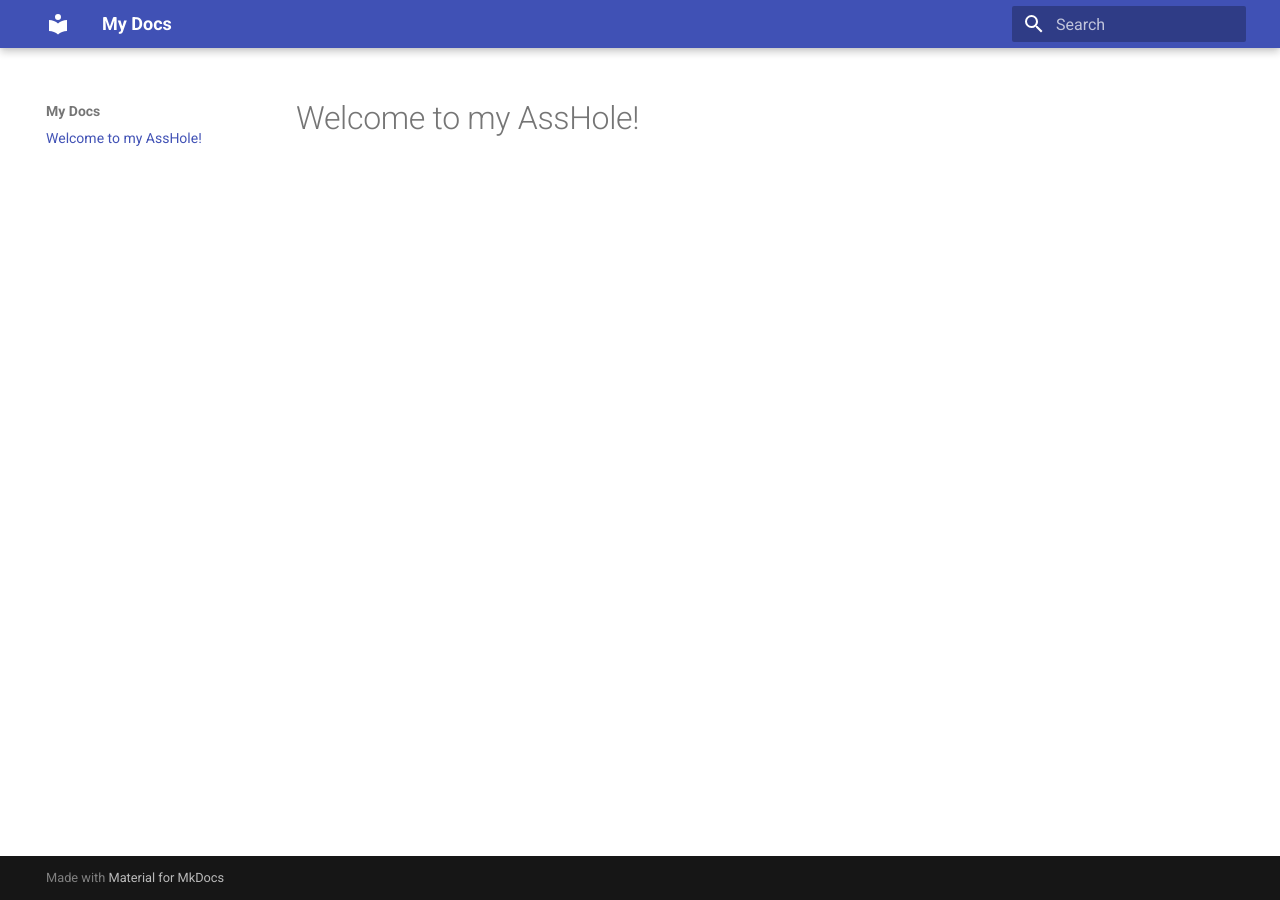
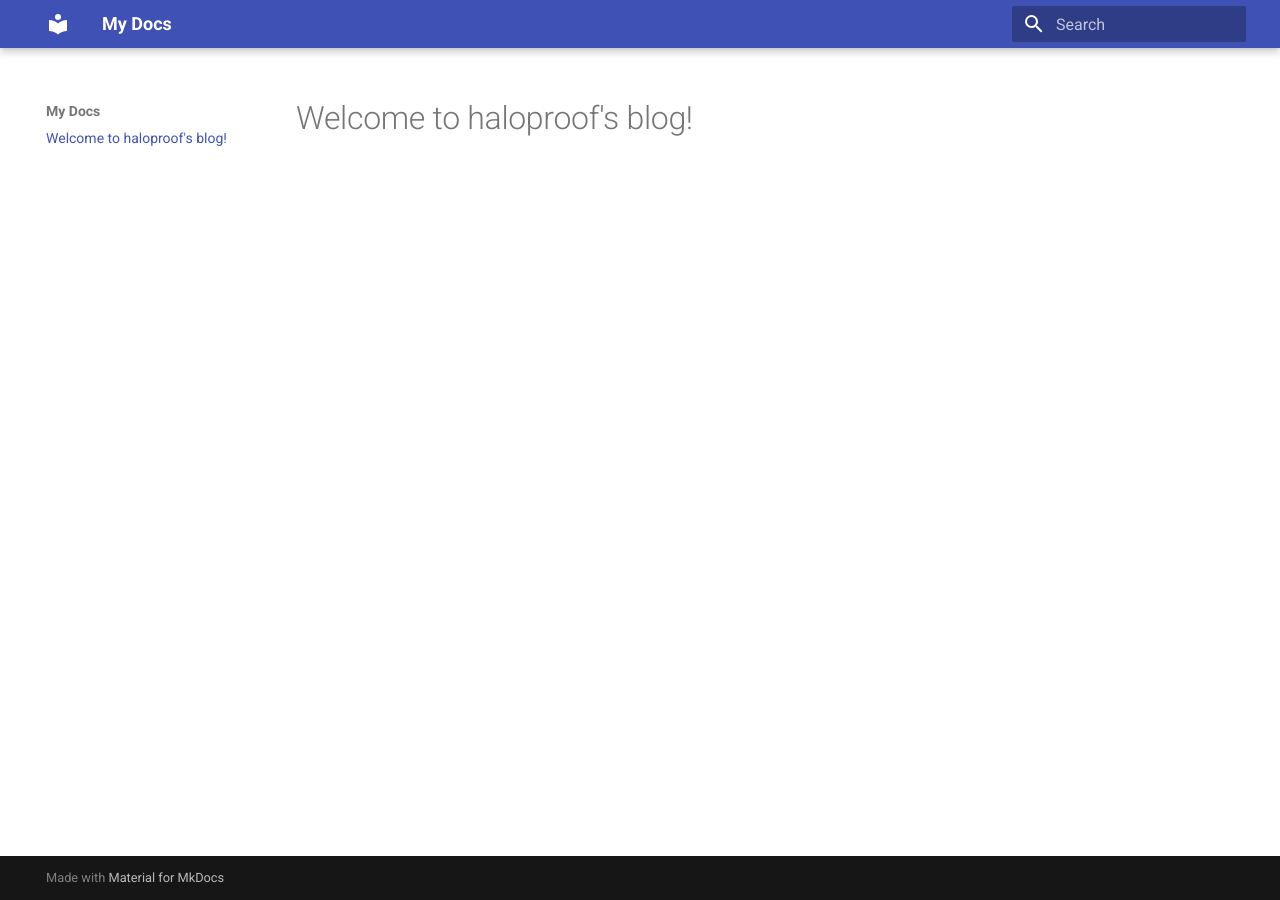
Before and after one commit to haloproof/haloproof.github.io, an MkDocs documentation site: the page built from docs/index.md, in a window 1280 px wide. Built offline with MkDocs 1.6.1 and Material for MkDocs 9.7.7, drawn with Linux system fonts in a browser that asks for light colours.

Commit message:
asshole forbidden

```diff
--- a/docs/index.md
+++ b/docs/index.md
@@ -1 +1 @@
-# Welcome to my AssHole!
+# Welcome to haloproof's blog!
```
Also changed, not shown: site/404.html, site/index.html, site/search/search_index.json, 1 other file.
